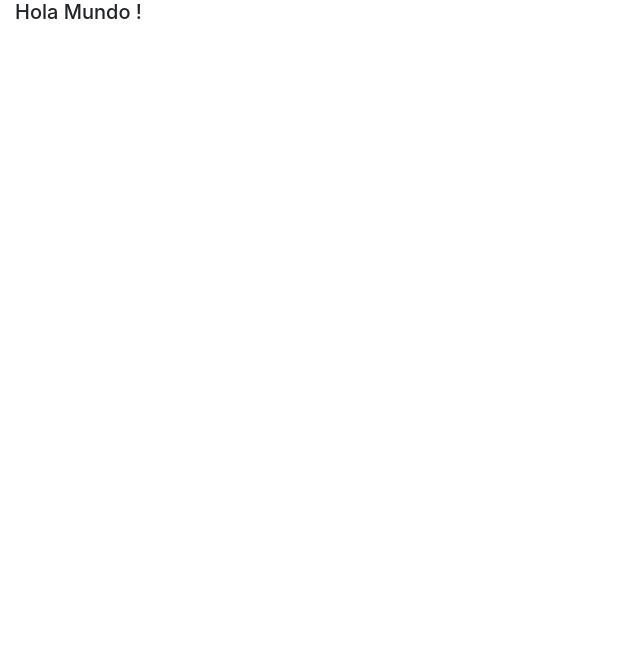
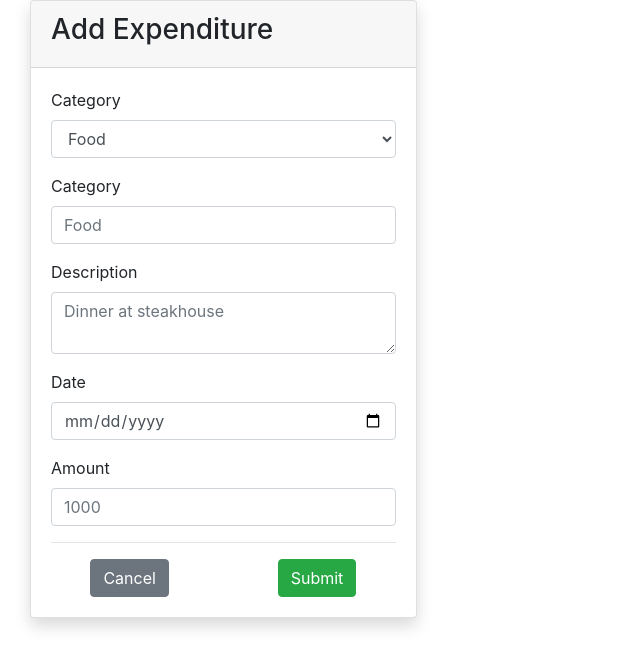
Before and after one commit to isis3710-uniandes-backup/Team02-Entrega5, a React (Create React App) app in the folder app-front/: page / in a window 1280 px wide. Shown: the top 668 px of the page, without its empty margins (0-640 px from the left). Built offline with nearby package versions, Linux system fonts and the light colour scheme; a small style sheet from the web is missing.

Commit message:
Se agregaron archivos para los componentes Board, DashBoard y Expenditure. Se adelanto la interfaz para permitirle al usuario añadir un gasto.

```diff
--- a/app-front/src/App.js
+++ b/app-front/src/App.js
@@ -1,10 +1,11 @@
 import React, { Component } from 'react';
+import Board from './components/Board';
 
 export default class App extends Component {
     render() {
         return (
             <div className ="container-fluid">
-                <h5> Hola Mundo !</h5>
+                <Board/>
             </div>
         );
     }
--- /dev/null
+++ b/app-front/src/components/Board.js
@@ -0,0 +1,18 @@
+import React, { Component } from 'react';
+import Expenditure from './Expenditure';
+
+class Board extends Component {
+    render() {
+        return (
+            <div className="container-fluid">
+                <div className="row">
+                    <div className="col-4">
+                        <Expenditure/>
+                    </div>
+                </div>
+            </div>
+        );
+    }
+}
+
+export default Board;
--- /dev/null
+++ b/app-front/src/components/Expenditure.js
@@ -0,0 +1,87 @@
+import React, { Component } from 'react';
+
+class Expenditure extends Component {
+
+    state = {
+        categories: [
+            "Food",
+            "Shopping",
+            "Services",
+            "Laundry",
+            "Phone",
+            "House",
+            "Car",
+            "Technology",
+            "Water",
+            "Energy",
+            "Gas",
+            "Clothing",
+            "Education",
+            "Health care",
+            "Savings",
+            "Transportation",
+            "Insurance",
+            "Entertainment and recreation",
+            "Gasoline and motor fuels",
+            "Travel",
+            "Labor costs"
+        ]
+    }
+
+    handleSubmit(event) {
+
+    }
+
+    render() {
+        return (
+            <div>
+                <div className="card shadow">
+                    <div className="card-header">
+                        <h3>Add Expenditure</h3>
+                    </div>
+                    <div className="card-body">
+                        <form id="form-oferta" onSubmit={this.handleSubmit.bind(this)}>
+                            <div class="form-group">
+                                <label for="selectCategory">Category</label>
+                                <select class="form-control" id="selectCategory">
+                                    {this.state.categories.map(value => <option>{value}</option>)}
+
+                                </select>
+                            </div>
+                            <div className="form-group">
+                                <label htmlFor="inputCategory">Category </label>
+                                <input type="text" name="category" className="form-control" id="inputCategory" placeholder="Food"></input>
+                            </div>
+                            <div className="form-group">
+                                <label htmlFor="inputDescription">Description </label>
+                                <textarea type="text" name="description" className="form-control" id="inputDescription"
+                                    placeholder="Dinner at steakhouse"></textarea>
+                            </div>
+                            <div className="form-group">
+                                <label htmlFor="inputDate">Date </label>
+                                <input type="date" name="date" className="form-control" id="inputDate"></input>
+                            </div>
+                            <div className="form-group">
+                                <label htmlFor="inputAmount">Amount </label>
+                                <input type="number" name="amount" className="form-control" id="inputAmount"
+                                    placeholder="1000"></input>
+                            </div>
+                            <hr></hr>
+                            <div className="row justify-content-center">
+                                <div className="col-6 text-center">
+                                    <button type="button" className="btn btn-secondary" data-dismiss="modal">Cancel</button>
+                                </div>
+                                <div className="col-6 text-center">
+                                    <button type="submit" value="Submit" className="btn btn-success">Submit</button>
+                                </div>
+                            </div>
+                        </form>
+                    </div>
+                </div>
+
+            </div>
+        );
+    }
+}
+
+export default Expenditure;
```
Also changed, not shown: app-front/src/components/Dashboard.js (added, +13 -0 lines), app-front/package.json (line endings or trailing spaces), 1 other file (tests, documents, lock files or other folders).
